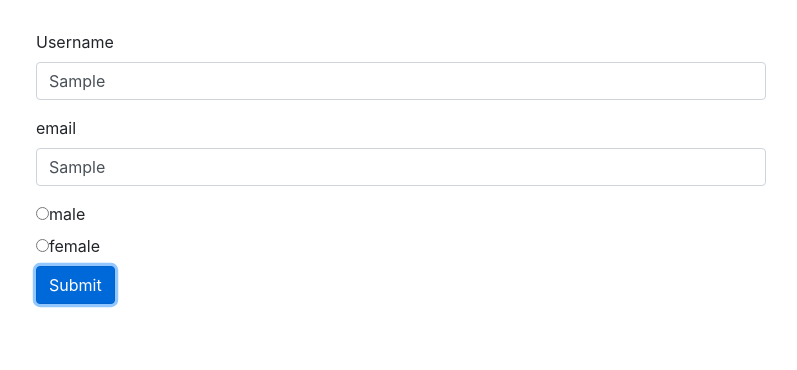
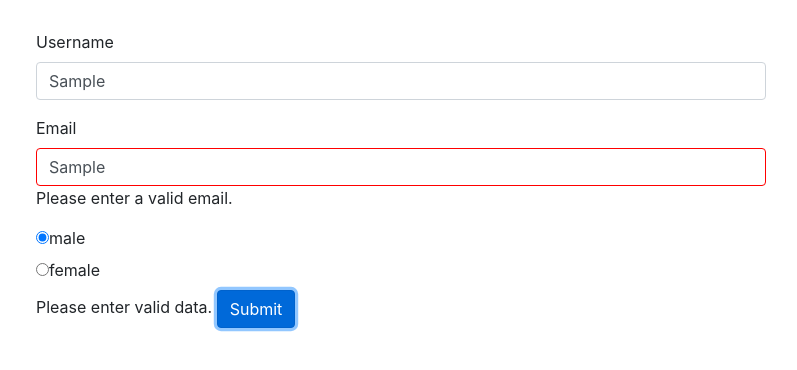
Before and after one commit to ArielPrez/forms-reactive-start, an Angular app: page / in a window 1280 px wide. Both pictures are taken after typing "Sample", "Sample" into the empty fields and a click on the button "Submit". Shown: the top 370 px of the page, without its empty margins (49-846 px from the left). Built offline with nearby package versions, Linux system fonts and the light colour scheme.

Commit message:
Reactive Form working with validators and getting access to controls

```diff
--- a/src/app/app.component.css
+++ b/src/app/app.component.css
@@ -1,3 +1,9 @@
 .container {
   margin-top: 30px;
 }
+input.ng-invalid.ng-touched{
+  border: solid 1px red;
+}
+input.ng-pristine.ng-untouched{
+  border-bottom: solid 3px green;
+}
--- a/src/app/app.component.html
+++ b/src/app/app.component.html
@@ -1,28 +1,49 @@
 <div class="container">
   <div class="row">
     <div class="col-xs-12 col-sm-10 col-md-8 col-sm-offset-1 col-md-offset-2">
-      <form>
+      <form [formGroup]="signUpForm" (ngSubmit)="onSubmit()">
+
+        <div formGroupName="userData">
           <div class="form-group">
             <label for="username">Username</label>
             <input
               type="text"
               id="username"
+              formControlName="username"
               class="form-control">
+            <span class="help-block"
+              *ngIf="!signUpForm.get('userData.username').valid && signUpForm.get('userData.username').touched">
+              Please enter a valid Username.
+            </span>
           </div>
+
           <div class="form-group">
-          <label for="email">email</label>
+            <label for="email">Email</label>
             <input
               type="text"
               id="email"
+              formControlName="email"
               class="form-control">
+            <span class="help-block"
+                  *ngIf="!signUpForm.get('userData.email').valid && signUpForm.get('userData.email').touched">
+              Please enter a valid email.
+            </span>
           </div>
+        </div>
+
         <div class="radio" *ngFor="let gender of genders">
           <label>
             <input
               type="radio"
+              formControlName="gender"
               [value]="gender">{{ gender }}
           </label>
         </div>
+
+        <span class="help-block"
+            *ngIf="!signUpForm.valid && signUpForm.touched">
+          Please enter valid data.
+        </span>
         <button class="btn btn-primary" type="submit">Submit</button>
       </form>
     </div>
--- a/src/app/app.component.ts
+++ b/src/app/app.component.ts
@@ -1,10 +1,28 @@
-import { Component } from '@angular/core';
+import { Component, OnInit } from '@angular/core';
+import { FormControl, FormControlName, FormGroup, Validators } from '@angular/forms';
 
 @Component({
   selector: 'app-root',
   templateUrl: './app.component.html',
   styleUrls: ['./app.component.css']
 })
-export class AppComponent {
+export class AppComponent implements OnInit {
+
   genders = ['male', 'female'];
+  signUpForm : FormGroup;
+
+  ngOnInit() {
+    this.signUpForm = new FormGroup({
+      'userData' : new FormGroup({
+        'username' : new FormControl (null, Validators.required),
+        'email' : new FormControl (null, [Validators.required, Validators.email])
+      }),
+      'gender' : new FormControl ('male')
+    });
+  }
+
+  onSubmit() {
+    console.log(this.signUpForm.value);
+  }
+
 }
--- a/src/app/app.module.ts
+++ b/src/app/app.module.ts
@@ -1,6 +1,6 @@
 import { BrowserModule } from '@angular/platform-browser';
 import { NgModule } from '@angular/core';
-import { FormsModule } from '@angular/forms';
+import { ReactiveFormsModule } from '@angular/forms';
 
 
 import { AppComponent } from './app.component';
@@ -11,7 +11,7 @@ import { AppComponent } from './app.component';
   ],
   imports: [
     BrowserModule,
-    FormsModule,
+    ReactiveFormsModule,
   ],
   providers: [],
   bootstrap: [AppComponent]
```
Lines whose indentation alone changed are shown as unchanged.
